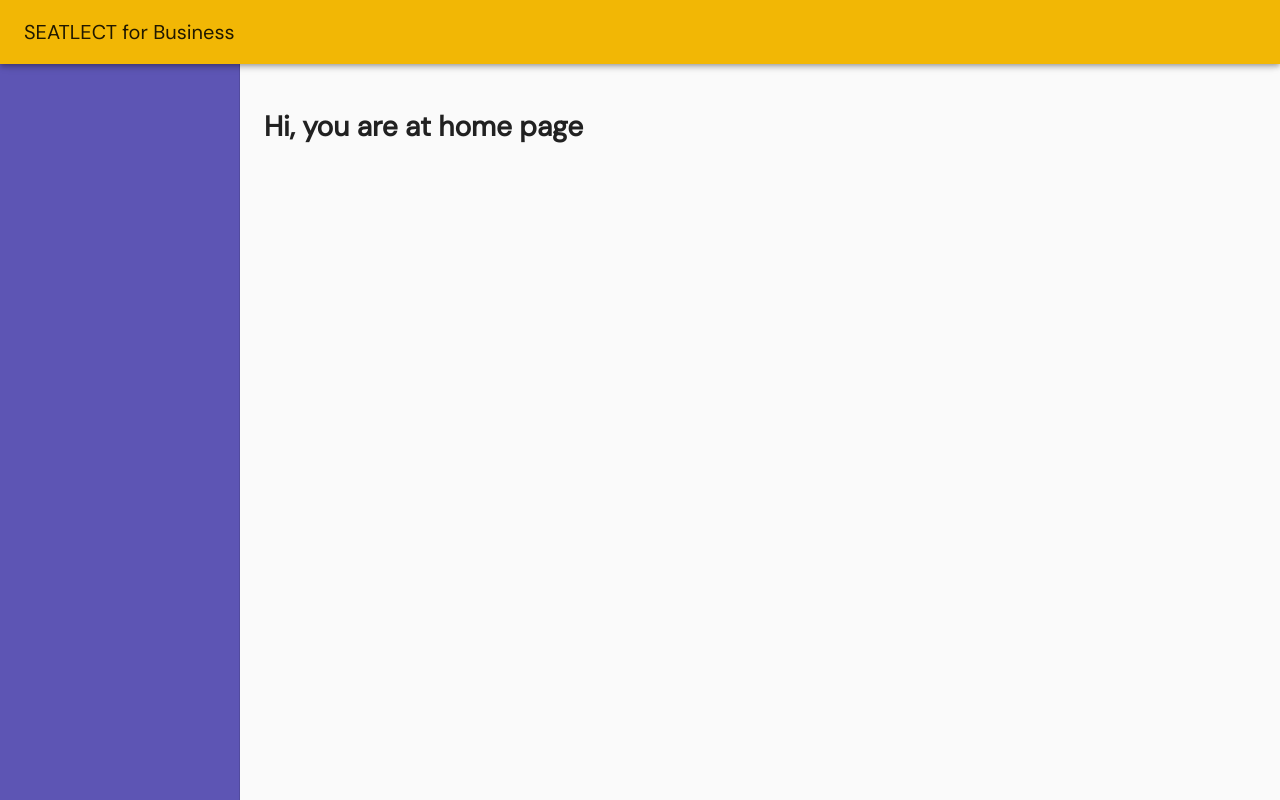
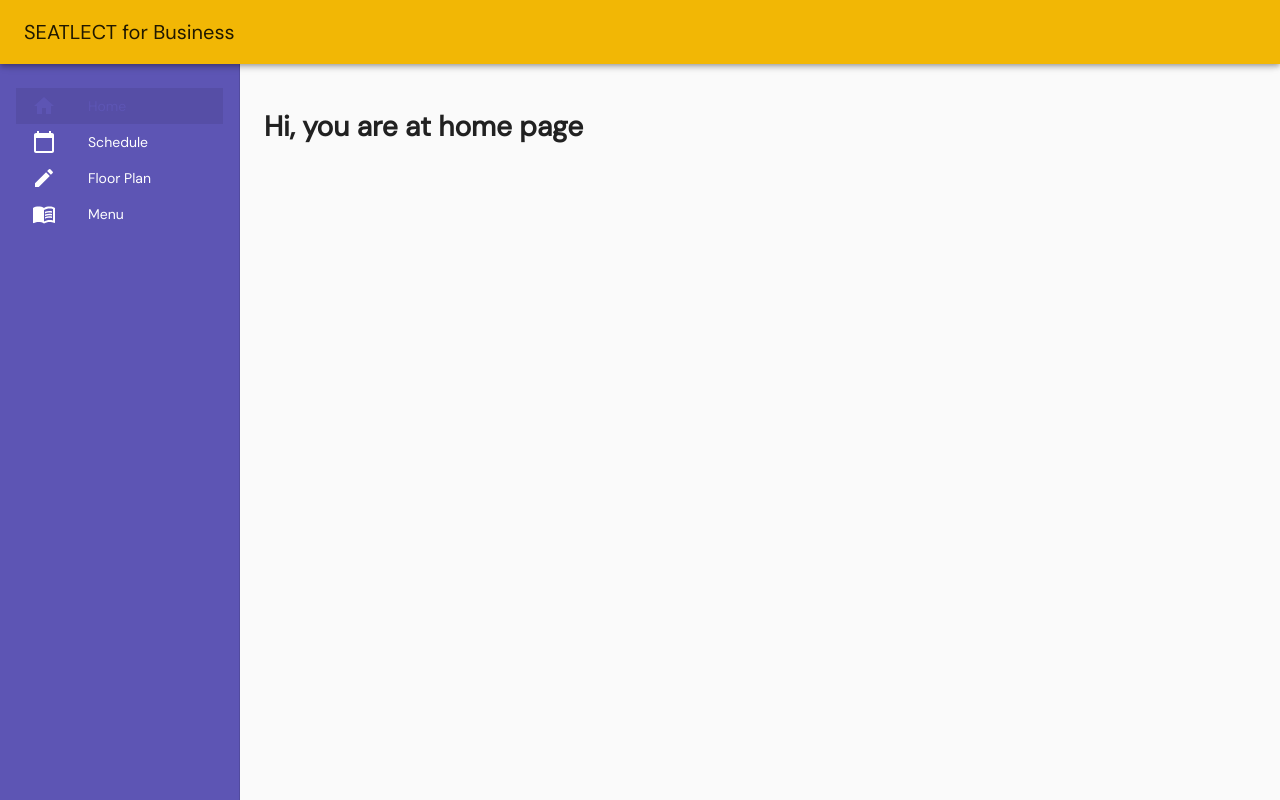
Before and after one commit to tphume/seatlect-web, a Next.js app: page / in a window 1280 px wide. Built offline with nearby package versions, Linux system fonts and the light colour scheme.

Commit message:
Added contents to navbar

```diff
--- a/src/components/layout.js
+++ b/src/components/layout.js
@@ -1,4 +1,5 @@
 import React from 'react';
+import { useRouter } from 'next/router';
 
 import { makeStyles } from '@material-ui/core/styles';
 import Drawer from '@material-ui/core/Drawer';
@@ -10,6 +11,10 @@ import Divider from '@material-ui/core/Divider';
 import ListItem from '@material-ui/core/ListItem';
 import ListItemIcon from '@material-ui/core/ListItemIcon';
 import ListItemText from '@material-ui/core/ListItemText';
+import Home from '@material-ui/icons/Home';
+import CalendarToday from '@material-ui/icons/CalendarToday';
+import Edit from '@material-ui/icons/Edit';
+import MenuBook from '@material-ui/icons/MenuBook';
 
 const drawerWidth = 240;
 
@@ -26,7 +31,8 @@ const useStyles = makeStyles((theme) => ({
   },
   drawerPaper: {
     width: drawerWidth,
-    backgroundColor: theme.palette.primary.main
+    backgroundColor: theme.palette.primary.main,
+    padding: `1rem`
   },
   drawerContainer: {
     overflow: 'auto'
@@ -34,11 +40,37 @@ const useStyles = makeStyles((theme) => ({
   content: {
     flexGrow: 1,
     padding: theme.spacing(3)
+  },
+  whiteColor: {
+    color: `white`
+  },
+  primaryColor: {
+    color: theme.palette.primary.main
   }
 }));
 
 export default function Layout({ children }) {
   const classes = useStyles();
+  const router = useRouter();
+
+  // Helper function for list items
+  const setTextColor = (route) => {
+    if (route === router.pathname) {
+      return classes.primaryColor;
+    }
+
+    return classes.whiteColor;
+  };
+
+  const setIconColor = (route) => {
+    if (route === router.pathname) {
+      return {
+        color: '#5D55B4'
+      };
+    }
+
+    return { color: 'white' };
+  };
 
   return (
     <div className={classes.root}>
@@ -58,7 +90,40 @@ export default function Layout({ children }) {
       >
         <Toolbar />
         <div className={classes.drawerContainer}>
-          <List></List>
+          <List>
+            <ListItem button dense className={classes.item} selected={'/' === router.pathname}>
+              <ListItemIcon>
+                <Home style={setIconColor('/')} />
+              </ListItemIcon>
+              <ListItemText primary="Home" classes={{ root: setTextColor('/') }} />
+            </ListItem>
+            <ListItem button dense selected={'/schedule' === router.pathname}>
+              <ListItemIcon>
+                <CalendarToday style={setIconColor('/schedule')} />
+              </ListItemIcon>
+              <ListItemText
+                primary="Schedule"
+                classes={{ root: setTextColor('/schedule') }}
+                selected={'/' === router.pathname}
+              />
+            </ListItem>
+            <ListItem button dense selected={'/floorplan' === router.pathname}>
+              <ListItemIcon>
+                <Edit style={setIconColor('/floorplan')} />
+              </ListItemIcon>
+              <ListItemText
+                primary="Floor Plan"
+                classes={{ root: setTextColor('/floorplan') }}
+                selected={'/' === router.pathname}
+              />
+            </ListItem>
+            <ListItem button dense selected={'/menu' === router.pathname}>
+              <ListItemIcon>
+                <MenuBook style={setIconColor('/menu')} />
+              </ListItemIcon>
+              <ListItemText primary="Menu" classes={{ root: setTextColor('/menu') }} />
+            </ListItem>
+          </List>
         </div>
       </Drawer>
       <main className={classes.content}>
```
